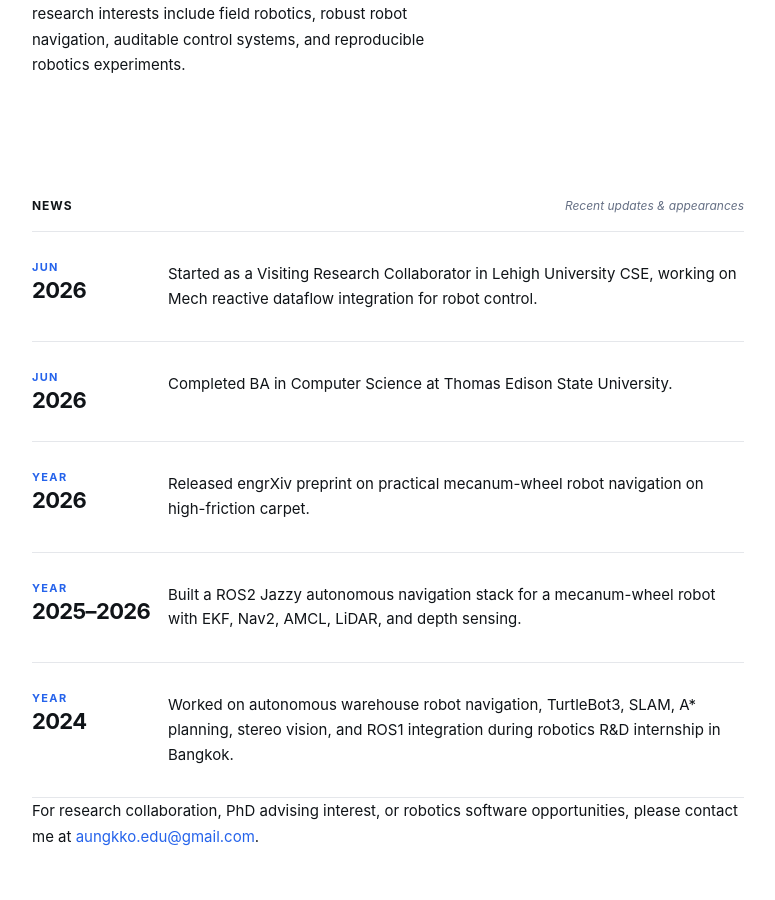
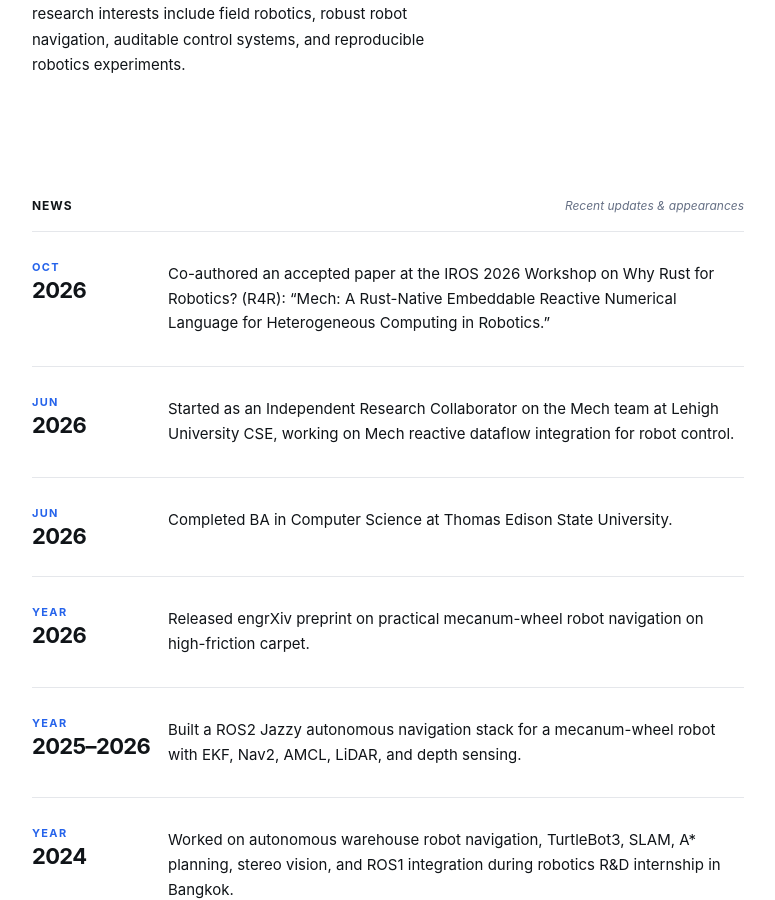
Before and after one commit to akkexd/aungkko.io, a Jekyll site: the page built from index.md, in a window 1280 px wide and 900 px high, scrolled down 712 px. Shown: the whole window, without its empty margins (252-1027 px from the left). Built offline with Jekyll 4.4.1, drawn with Linux system fonts in a browser that asks for light colours; a style sheet for code colours, icons or effects is not loaded.

Commit message:
Content update: correct research title, add IROS R4R paper
- Replace 'Visiting Research Collaborator' with 'Independent Research
  Collaborator' across home, about, and CV pages (title not held).
- Add accepted IROS 2026 R4R workshop paper (Montella, Ko, McPhillimey)
  to publications page, collection, news feed, about, and CV.
- Minor wording fixes to Mech experience bullets.

Co-Authored-By: Claude Opus 4.8 <noreply@anthropic.com>
Claude-Session: https://claude.ai/code/session_01KE2AU55aZBSFrdrMX3vXiv

```diff
--- a/index.md
+++ b/index.md
@@ -67,12 +67,24 @@ description: Personal portfolio of Aung Khant Ko, a robotics software developer
   <div class="news-list">
     <article class="news-item">
       <div class="news-date">
+        <span>Oct</span>
+        <strong>2026</strong>
+      </div>
+      <p>
+        Co-authored an accepted paper at the IROS 2026 Workshop on Why Rust for Robotics? (R4R):
+        &ldquo;Mech: A Rust-Native Embeddable Reactive Numerical Language for Heterogeneous Computing
+        in Robotics.&rdquo;
+      </p>
+    </article>
+
+    <article class="news-item">
+      <div class="news-date">
         <span>Jun</span>
         <strong>2026</strong>
       </div>
       <p>
-        Started as a Visiting Research Collaborator in Lehigh University CSE, working on Mech
-        reactive dataflow integration for robot control.
+        Started as an Independent Research Collaborator on the Mech team at Lehigh University CSE,
+        working on Mech reactive dataflow integration for robot control.
       </p>
     </article>
 
```
Also changed, not shown: _publications/2026-mech-r4r-iros.md (added, +13 -0 lines), about.md (+1 -1 lines), cv.md (+5 -4 lines), publications.md (+12 -0 lines).
